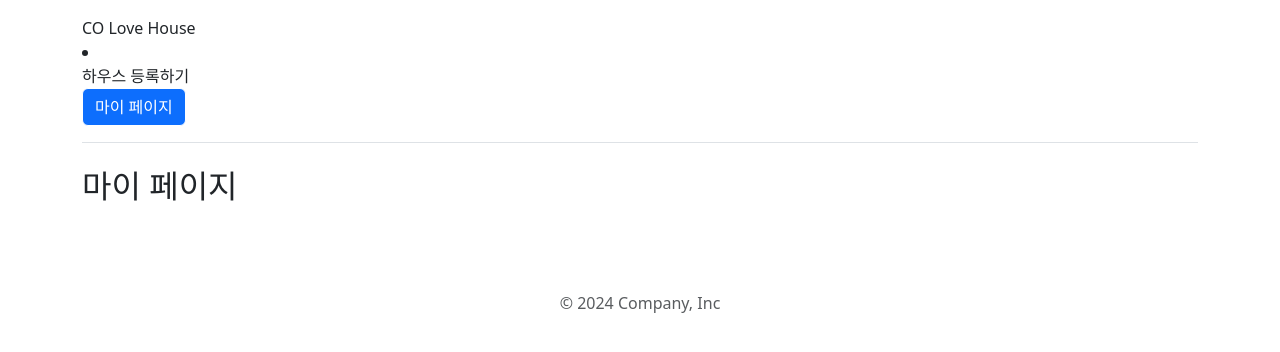
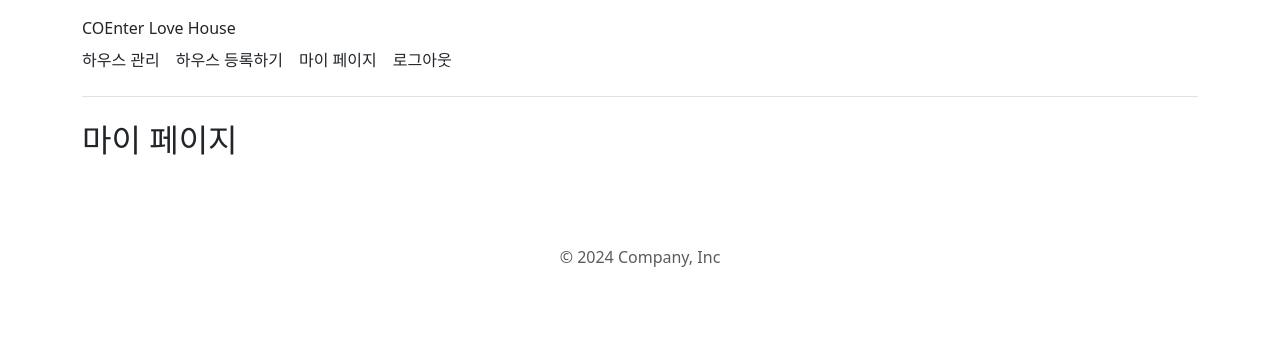
Before and after one commit to btg1631/project_coliving, a FastAPI app: page /enter/enter_manages in a window 1280 px wide. Shown: the top 352 px of the page. Run offline with FastAPI, Linux system fonts and the light colour scheme; parts of the project's set-up code (start-up, migrations or seed data) failed here and were passed over.

Commit message:
add code enter

```diff
--- a/models/enters_rooms.py
+++ b/models/enters_rooms.py
@@ -8,7 +8,7 @@ class ENTER_ROOMS_DATA(Document):
     address: Optional[str] = None
     dong_address : Optional[str] = None
     ho_address : Optional[str] = None
-    price: Optional[int] = None
+    price: Optional[str] = None
     # oner: Optional[str] = None
 
     class Settings:
--- a/templates/main_enter_template.html
+++ b/templates/main_enter_template.html
@@ -11,24 +11,25 @@
     <link rel="stylesheet" href="css/main_enter.css">
 </head>
 <body>
+    {% block nav_container %}
     <nav class="container">
-    {% block nav_container %}
+
 
         <header class="d-flex flex-wrap align-items-center justify-content-center justify-content-md-between py-3 mb-4 border-bottom">
-            <div class="col-md-3 mb-2 mb-md-0">
+            <div class="">
                 <!-- <a href="/" class="d-inline-flex link-body-emphasis text-decoration-none">
                 <svg class="bi" width="40" height="32" role="img" aria-label="Bootstrap"><use xlink:href="#bootstrap"></use></svg>
               </a> -->
-                <a class="nav-link" href="/">CO Love House</a>
-
-                <li class="nav-item">
-                    <a class="nav-link" href="/enter/enter_regists">하우스 등록하기</a>
-                </li>
-                <form action="/enter/enter_manages">
-                    <button class="btn btn-primary" type="submit">마이 페이지</button>
-                </form>
+              <a class="d-flex align-items-center text-dark text-decoration-none" href="/enter" >COEnter Love House</a>
+                <nav class="d-inline-flex mt-2 mt-md-0 ms-md-auto">
+                    <a class="me-3 py-2 text-dark text-decoration-none" href="">하우스 관리</a>
+                    <a class="me-3 py-2 text-dark text-decoration-none" href="/enter/enter_regists">하우스 등록하기</a>
+                    <a class="me-3 py-2 text-dark text-decoration-none" href="/enter/enter_manages">마이 페이지</a>
+                    <a class="py-2 text-dark text-decoration-none" href="">로그아웃</a>
+                </nav>
             </div>
-        </nav>
+        </header>
+    </nav>
     {% endblock %}
 
     <main class="container">
```
